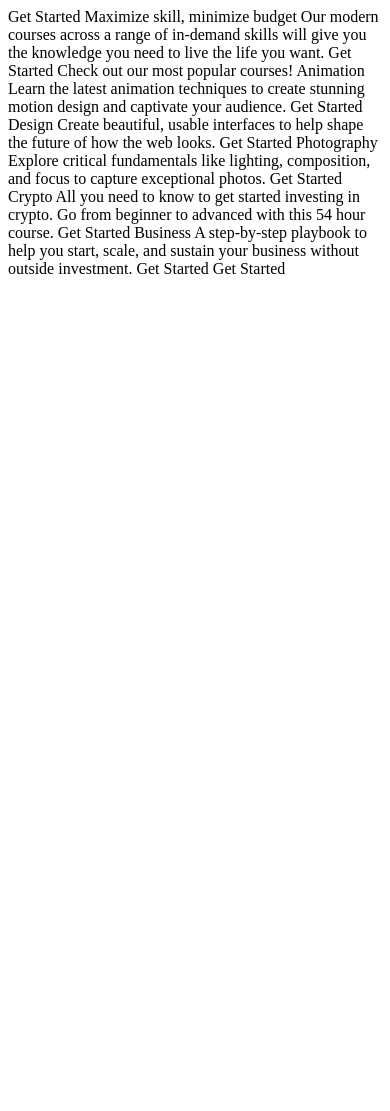
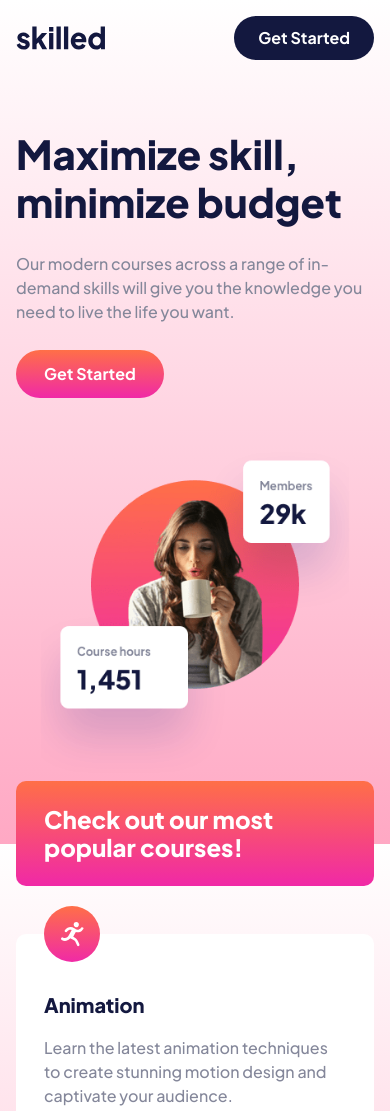
Before and after one commit to sannasinne/Skilled-e-learning-landing-page, a plain HTML site: page index.html in a window 390 px wide. Shown: the top 1111 px of the page. Before the commit the page ends 844 px from the top, so only its background shows below. Drawn offline with Linux system fonts and the light colour scheme.

Commit message:
Mobile styles added

```diff
--- a/css/style.css
+++ b/css/style.css
@@ -0,0 +1,217 @@
+:root {
+  --clr--blue: hsl(234, 25%, 52%);
+  --clr-blue-dark: hsl(233, 54%, 16%);
+  --clr-grey: hsl(232, 10%, 56%);
+  --clr-pink: hsl(341, 92%, 62%);
+  --clr-pink-light: hsl(341, 100%, 83%);
+  --clr-white: hsl(0, 0%, 100%);
+  --clr-gradient-pink: linear-gradient(hsl(13, 100%, 64%), hsl(322, 87%, 55%));
+  --clr-gradient-purple: linear-gradient(to bottom, hsl(237, 100%, 64%), hsl(322, 87%, 55%));
+
+  --ff-base: "Plus Jakarta Sans", sans-serif;
+
+  --fw-medium: 500;
+  --fw-bold: 700;
+  --fw-extra-bold: 800;
+}
+
+/*
+  1. Use a more-intuitive box-sizing model.
+*/
+*, *::before, *::after {
+  box-sizing: border-box;
+}
+
+/*
+  2. Remove default margin
+*/
+* {
+  margin: 0;
+}
+
+/*
+  3. Allow percentage-based heights in the application
+*/
+html, body {
+  height: 100%;
+}
+
+/*
+  Typographic tweaks!
+  4. Add accessible line-height
+  5. Improve text rendering
+*/
+body {
+  line-height: 1.5;
+  -webkit-font-smoothing: antialiased;
+}
+
+/*
+  6. Improve media defaults
+*/
+img, picture, video, canvas, svg {
+  display: block;
+  max-width: 100%;
+}
+
+/*
+  7. Remove built-in form typography styles
+*/
+input, button, textarea, select {
+  font: inherit;
+}
+
+/*
+  8. Avoid text overflows
+*/
+p, h1, h2, h3, h4, h5, h6 {
+  overflow-wrap: break-word;
+}
+
+/* General styling */
+body {
+  font-family: var(--ff-base);
+  font-weight: var(--fw-medium);
+  font-size: 1rem;
+  color: var(--clr-grey);
+  background-image: linear-gradient(var(--clr-white), var(--clr-pink-light));
+  background-repeat: no-repeat;
+  background-attachment: fixed;
+}
+
+header, main, footer {
+  padding: 1rem;
+}
+
+h1 {
+  font-size: 2.5rem;
+  font-weight: var(--fw-extra-bold);
+  color: var(--clr-blue-dark);
+  line-height: 1.2;
+  margin-bottom: 26px;
+}
+
+h3 {
+  font-size: 1.5rem;
+  font-weight: var(--fw-extra-bold);
+  line-height: 1.2;
+  color: var(--clr-white);
+}
+
+h4 {
+  font-size: 1.25rem;
+  font-weight: var(--fw-extra-bold);
+  color: var(--clr-blue-dark);
+  margin-bottom: 1rem;
+}
+
+/* Buttons */
+
+button {
+  border: none;
+  border-radius: 28px;
+  font-weight: var(--fw-bold);
+  font-size: 1rem;
+  padding: 10px 24px;
+  color: var(--clr-white);
+  background-color: var(--clr-blue-dark);
+  cursor: pointer;
+  transition: .3s;
+}
+
+button:hover {
+  background-color: var(--clr--blue);
+}
+
+button.button-banner {
+  background-image: var(--clr-gradient-pink);
+  padding: 12px 28px;
+  border-radius: 31.5px;
+  margin-top: 26px;
+  margin-bottom: 46px;
+
+}
+
+button.button-banner:hover {
+  background-color: var(--clr-white);
+  opacity: 0.5;
+}
+
+button.button-footer {
+  background-image: var(--clr-gradient-purple);
+}
+
+button.button-footer:hover {
+  background-color: var(--clr-white);
+  opacity: 0.5;
+}
+
+/* Header */
+
+header {
+  display: flex;
+  justify-content: space-between;
+  align-items: center;
+  margin-bottom: 38px;
+}
+
+header img {
+  width: 89px;
+}
+
+main {
+  padding-bottom: 80px;
+}
+
+/* Card section */
+.cards {
+  display: flex;
+  flex-direction: column;
+  gap: 3rem;
+}
+
+.card {
+  background-color: var(--clr-white);
+  border-radius: 10px;
+  padding: 0px 28px 32px;
+}
+
+.card img {
+  position: relative;
+  top: -28px;
+}
+
+.card p {
+  margin-bottom: 24px;
+}
+
+.card a {
+  color: var(--clr-pink);
+  font-size: 1.125rem;
+  font-weight: var(--fw-bold);
+  text-decoration: none;
+}
+
+.card a:hover {
+  color: var(--clr-pink-light);
+}
+
+.card:first-child {
+  background-image: var(--clr-gradient-pink);
+  padding: 24px 28px;
+}
+
+/* Footer */
+
+footer {
+  display: flex;
+  justify-content: space-between;
+  align-items: center;
+  background-color: var(--clr-blue-dark);
+  padding-top: 42px;
+  padding-bottom: 42px;
+}
+
+footer img {
+  width: 89px;
+}
--- a/index.html
+++ b/index.html
@@ -3,50 +3,85 @@
 <head>
   <meta charset="UTF-8">
   <meta name="viewport" content="width=device-width, initial-scale=1.0">
-
+  <link rel="preconnect" href="https://fonts.googleapis.com">
+  <link rel="preconnect" href="https://fonts.gstatic.com" crossorigin>
+  <link href="https://fonts.googleapis.com/css2?family=Outfit:wght@100..900&family=Plus+Jakarta+Sans:ital,wght@0,200..800;1,200..800&family=Young+Serif&display=swap" rel="stylesheet">
+  <link rel="stylesheet" href="./css/style.css" class="css">
   <link rel="icon" type="image/png" sizes="32x32" href="./assets/favicon-32x32.png">
 
   <title>Frontend Mentor | Skilled e-learning landing page</title>
 </head>
 <body>
+  <header>
+    <img src="./assets/logo-dark.svg" alt="Logo" class="logo">
+    <button class="button-header">Get Started</button>
+  </header>
 
-  Get Started
+  <main>
+    <section class="banner">
+      <div class="banner-info">
+        <h1>Maximize skill, minimize budget</h1>
+        <p>Our modern courses across a range of in-demand skills will give you the
+          knowledge you need to live the life you want.</p>
+        <button class="button-banner">Get Started</button>
+      </div>
+      <picture class="banner-img">
+        <img src="./assets/image-hero-mobile.png" alt="">
+      </picture>
+    </section>
 
-  Maximize skill, minimize budget
+    <section class="cards">
 
-  Our modern courses across a range of in-demand skills will give you the
-  knowledge you need to live the life you want.
+      <div class="card">
+        <h3>Check out our most popular courses!</h3>
+      </div>
 
-  Get Started
+      <div class="card">
+        <img src="./assets/icon-animation.svg" alt="Icon">
+        <h4>Animation</h4>
+        <p>Learn the latest animation techniques to create stunning motion
+          design and captivate your audience.</p>
+        <a href="#">Get Started</a>
+      </div>
 
-  Check out our most popular courses!
+      <div class="card">
+        <img src="./assets/icon-design.svg" alt="Icon">
+        <h4>Design</h4>
+        <p>Create beautiful, usable interfaces to help shape the future of
+          how the web looks.</p>
+        <a href="#">Get Started</a>
+      </div>
 
-  Animation
-  Learn the latest animation techniques to create stunning motion
-  design and captivate your audience.
-  Get Started
+      <div class="card">
+        <img src="./assets/icon-photography.svg" alt="Icon">
+        <h4>Photography</h4>
+        <p>Explore critical fundamentals like lighting, composition, and focus
+          to capture exceptional photos.</p>
+        <a href="#">Get Started</a>
+      </div>
 
-  Design
-  Create beautiful, usable interfaces to help shape the future of
-  how the web looks.
-  Get Started
+      <div class="card">
+        <img src="./assets/icon-crypto.svg" alt="Icon">
+        <h4>Crypto</h4>
+        <p>All you need to know to get started investing in crypto. Go from beginner
+          to advanced with this 54 hour course.</p>
+        <a href="#">Get Started</a>
+      </div>
 
-  Photography
-  Explore critical fundamentals like lighting, composition, and focus
-  to capture exceptional photos.
-  Get Started
+      <div class="card">
+        <img src="./assets/icon-business.svg" alt="Icon">
+        <h4>Business</h4>
+        <p>A step-by-step playbook to help you start, scale, and sustain your business
+          without outside investment.</p>
+        <a href="#">Get Started</a>
+      </div>
 
-  Crypto
-  All you need to know to get started investing in crypto. Go from beginner
-  to advanced with this 54 hour course.
-  Get Started
+    </section>
+  </main>
 
-  Business
-  A step-by-step playbook to help you start, scale, and sustain your business
-  without outside investment.
-  Get Started
-
-  Get Started
-
+  <footer>
+    <img src="./assets/logo-light.svg" alt="Logo">
+    <button class="button-footer">Get Started</button>
+  </footer>
 </body>
 </html>
```
Also changed, not shown: 2 other files.
